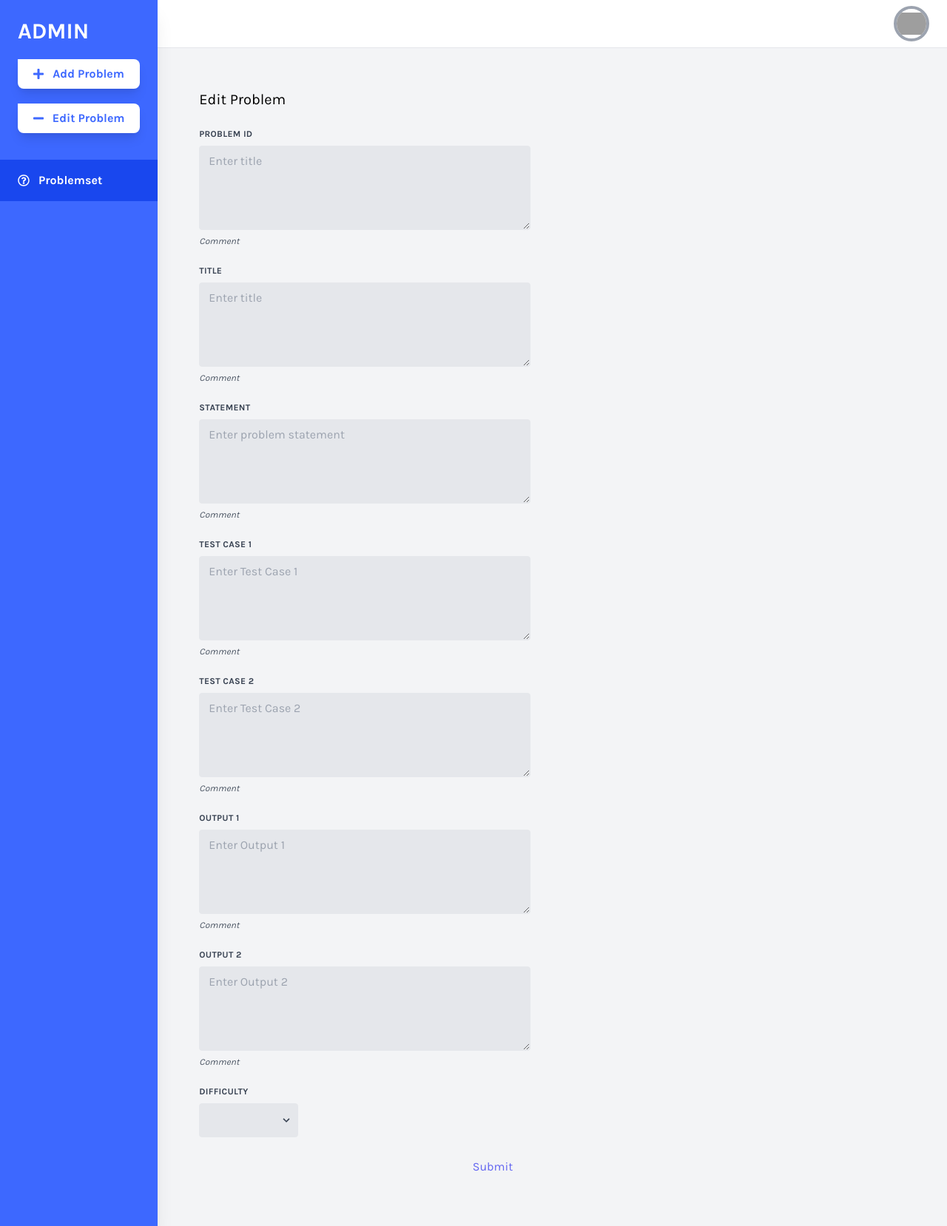
After one commit to ahmad-573/CodeTheeta, a Flask app: page /update_problem.html/ in a window 1280 px wide. The commit adds this page. Shown: the whole page at 74% size. Run offline with Flask 2, Linux system fonts and the light colour scheme; some libraries are stand-ins or nearby versions; grey boxes are pictures that could not be loaded.

Commit message:
edit field

```diff
--- a/app.py
+++ b/app.py
@@ -78,6 +78,9 @@ def view_problem(id):
     result = cur.fetchall()
     return render_template('view_problem.html', result=result)
 
+@app.route('/update_problem.html/')
+def update_problem():
+    return render_template('update_problem.html')
 
 @app.route('/delete_problem/<int:id>')
 def delete_problem(id):
--- /dev/null
+++ b/templates/update_problem.html
@@ -0,0 +1,218 @@
+<!DOCTYPE html>
+<html lang="en">
+
+<head>
+    <meta charset="UTF-8">
+    <meta name="viewport" content="width=device-width, initial-scale=1.0">
+    <title>Dashboard</title>
+    <meta name="description" content="">
+
+    <!-- Tailwind -->
+    <link href="https://unpkg.com/tailwindcss/dist/tailwind.min.css" rel="stylesheet">
+    <style>
+      @import url('https://fonts.googleapis.com/css?family=Karla:400,700&display=swap');
+
+      .font-family-karla {
+        font-family: karla;
+      }
+
+      .bg-sidebar {
+        background: #3d68ff;
+      }
+
+      .cta-btn {
+        color: #3d68ff;
+      }
+
+      .upgrade-btn {
+        background: #1947ee;
+      }
+
+      .upgrade-btn:hover {
+        background: #0038fd;
+      }
+
+      .active-nav-link {
+        background: #1947ee;
+      }
+
+      .nav-item:hover {
+        background: #1947ee;
+      }
+
+      .account-link:hover {
+        background: #3d68ff;
+      }
+    </style>
+</head>
+
+<body class="bg-gray-100 font-family-karla flex">
+    <aside class="relative bg-sidebar h-screen w-64 hidden sm:block shadow-xl">
+        <div class="p-6">
+            <a href="/dashboard-admin.html" class="text-white text-3xl font-semibold uppercase hover:text-gray-300">Admin</a>
+            <button
+            class="modal-open w-full bg-white cta-btn font-semibold py-2 mt-5 rounded-br-lg rounded-bl-lg rounded-tr-lg shadow-lg hover:shadow-xl hover:bg-gray-300 flex items-center justify-center">
+            <i class="fas fa-plus mr-3"></i> Add Problem
+            </button>
+            <button
+            class="modal-open w-full bg-white cta-btn font-semibold py-2 mt-5 rounded-br-lg rounded-bl-lg rounded-tr-lg shadow-lg hover:shadow-xl hover:bg-gray-300 flex items-center justify-center">
+            <i class="fas fa-minus mr-3"></i> Edit Problem
+            </button>
+        </div>
+        <nav class="text-white text-base font-semibold pt-3">
+            <a href="/dashboard-admin.html" class="flex items-center active-nav-link text-white py-4 pl-6 nav-item">
+            <i class="far fa-question-circle mr-3"></i>
+            Problemset
+            </a>
+        </nav>
+    </aside>
+
+    <div class="w-full flex flex-col h-screen overflow-y-hidden">
+    <!-- Desktop Header -->
+        <header class="w-full items-center bg-white py-2 px-6 hidden sm:flex">
+            <div class="w-1/2"></div>
+            <div x-data="{ isOpen: false }" class="relative w-1/2 flex justify-end">
+            <button @click="isOpen = !isOpen"
+                class="realtive z-10 w-12 h-12 rounded-full overflow-hidden border-4 border-gray-400 hover:border-gray-300 focus:border-gray-300 focus:outline-none">
+                <img src="https://www.w3schools.com/images/w3schools_green.jpg">
+            </button>
+            <button x-show="isOpen" @click="isOpen = false" class="h-full w-full fixed inset-0 cursor-default"></button>
+            <div x-show="isOpen" class="absolute w-32 bg-white rounded-lg shadow-lg py-2 mt-16">
+                <a href="/" class="block px-4 py-2 account-link hover:text-white">Sign Out</a>
+            </div>
+            </div>
+        </header>
+
+        <div class="w-full overflow-x-hidden border-t flex flex-col">
+            <main class="w-full flex-grow p-6">
+                <form method="POST" class="w-full max-w-lg p-8">
+                    <h1 class="text-xl text-black pb-6">Edit Problem</h1>
+                    <div class="flex flex-wrap -mx-3 mb-6">
+                        <div class="w-full px-3">
+                          <label class="block uppercase tracking-wide text-gray-700 text-xs font-bold mb-2" for="grid-password">
+                            Problem ID
+                          </label>
+                          <!-- <input
+                            class="appearance-none block w-full bg-gray-200 text-gray-700 border border-gray-200 rounded py-3 px-4 mb-3 leading-tight focus:outline-none focus:bg-white focus:border-gray-500"
+                            id="statement" placeholder="Enter problem statement"> -->
+                          <textarea class="w-full px-3 py-2 bg-gray-200 text-gray-700 border border-gray-200 rounded focus:outline-none focus:bg-white focus:border-gray-500" rows="4" id="id" placeholder="Enter title"></textarea>
+                          <p class="text-gray-600 text-xs italic">Comment</p>
+                        </div>
+                      </div>
+                    <div class="flex flex-wrap -mx-3 mb-6">
+                      <div class="w-full px-3">
+                        <label class="block uppercase tracking-wide text-gray-700 text-xs font-bold mb-2" for="grid-password">
+                          Title
+                        </label>
+                        <!-- <input
+                          class="appearance-none block w-full bg-gray-200 text-gray-700 border border-gray-200 rounded py-3 px-4 mb-3 leading-tight focus:outline-none focus:bg-white focus:border-gray-500"
+                          id="statement" placeholder="Enter problem statement"> -->
+                        <textarea class="w-full px-3 py-2 bg-gray-200 text-gray-700 border border-gray-200 rounded focus:outline-none focus:bg-white focus:border-gray-500" rows="4" id="title" placeholder="Enter title"></textarea>
+                        <p class="text-gray-600 text-xs italic">Comment</p>
+                      </div>
+                    </div>
+                    <div class="flex flex-wrap -mx-3 mb-6">
+                      <div class="w-full px-3">
+                        <label class="block uppercase tracking-wide text-gray-700 text-xs font-bold mb-2" for="grid-password">
+                          Statement
+                        </label>
+                        <!-- <input
+                          class="appearance-none block w-full bg-gray-200 text-gray-700 border border-gray-200 rounded py-3 px-4 mb-3 leading-tight focus:outline-none focus:bg-white focus:border-gray-500"
+                          id="statement" placeholder="Enter problem statement"> -->
+                        <textarea class="w-full px-3 py-2 bg-gray-200 text-gray-700 border border-gray-200 rounded focus:outline-none focus:bg-white focus:border-gray-500" rows="4" id="statement" placeholder="Enter problem statement"></textarea>
+
+                        <p class="text-gray-600 text-xs italic">Comment</p>
+                      </div>
+                    </div>
+                    <div class="flex flex-wrap -mx-3 mb-6">
+                      <div class="w-full px-3">
+                        <label class="block uppercase tracking-wide text-gray-700 text-xs font-bold mb-2" for="grid-password">
+                          Test Case 1
+                        </label>
+                        <!-- <input
+                          class="appearance-none block w-full bg-gray-200 text-gray-700 border border-gray-200 rounded py-3 px-4 mb-3 leading-tight focus:outline-none focus:bg-white focus:border-gray-500"
+                          id="tc1" placeholder="Enter Test Case 1"> -->
+                        <textarea class="w-full px-3 py-2 bg-gray-200 text-gray-700 border border-gray-200 rounded focus:outline-none focus:bg-white focus:border-gray-500" rows="4" id="tc1" placeholder="Enter Test Case 1"></textarea>
+                        <p class="text-gray-600 text-xs italic">Comment</p>
+                      </div>
+                    </div>
+                    <div class="flex flex-wrap -mx-3 mb-6">
+                      <div class="w-full px-3">
+                        <label class="block uppercase tracking-wide text-gray-700 text-xs font-bold mb-2" for="grid-password">
+                          Test Case 2
+                        </label>
+                        <!-- <input
+                          class="appearance-none block w-full bg-gray-200 text-gray-700 border border-gray-200 rounded py-3 px-4 mb-3 leading-tight focus:outline-none focus:bg-white focus:border-gray-500"
+                          id="tc2" placeholder="Enter Test Case 2"> -->
+                        <textarea class="w-full px-3 py-2 bg-gray-200 text-gray-700 border border-gray-200 rounded focus:outline-none focus:bg-white focus:border-gray-500" rows="4" id="tc2" placeholder="Enter Test Case 2"></textarea>
+                        <p class="text-gray-600 text-xs italic">Comment</p>
+                      </div>
+                    </div>
+                    <div class="flex flex-wrap -mx-3 mb-6">
+                      <div class="w-full px-3">
+                        <label class="block uppercase tracking-wide text-gray-700 text-xs font-bold mb-2" for="grid-password">
+                          Output 1
+                        </label>
+                        <!-- <input
+                          class="appearance-none block w-full bg-gray-200 text-gray-700 border border-gray-200 rounded py-3 px-4 mb-3 leading-tight focus:outline-none focus:bg-white focus:border-gray-500"
+                          id="o1" placeholder="Enter Output 1"> -->
+                        <textarea class="w-full px-3 py-2 bg-gray-200 text-gray-700 border border-gray-200 rounded focus:outline-none focus:bg-white focus:border-gray-500" rows="4" id="o1" placeholder="Enter Output 1"></textarea>
+                        <p class="text-gray-600 text-xs italic">Comment</p>
+                      </div>
+                    </div>
+                    <div class="flex flex-wrap -mx-3 mb-6">
+                      <div class="w-full px-3">
+                        <label class="block uppercase tracking-wide text-gray-700 text-xs font-bold mb-2" for="grid-password">
+                          Output 2
+                        </label>
+                        <!-- <input
+                          class="appearance-none block w-full bg-gray-200 text-gray-700 border border-gray-200 rounded py-3 px-4 mb-3 leading-tight focus:outline-none focus:bg-white focus:border-gray-500"
+                          id="o2" placeholder="Enter Output 2"> -->
+                        <textarea class="w-full px-3 py-2 bg-gray-200 text-gray-700 border border-gray-200 rounded focus:outline-none focus:bg-white focus:border-gray-500" rows="4" id="o2" placeholder="Enter Output 2"></textarea>
+                        <p class="text-gray-600 text-xs italic">Comment</p>
+                      </div>
+                    </div>
+                    <div class="flex flex-wrap -mx-3 mb-2">
+                      <div class="w-full md:w-1/3 px-3 mb-6 md:mb-0">
+                        <label class="block uppercase tracking-wide text-gray-700 text-xs font-bold mb-2" for="grid-state">
+                          Difficulty
+                        </label>
+                        <div class="relative">
+                          <select
+                            class="block appearance-none w-full bg-gray-200 border border-gray-200 text-gray-700 py-3 px-4 pr-8 rounded leading-tight focus:outline-none focus:bg-white focus:border-gray-500"
+                            id="difficulty">
+                            <option></option>
+                            <option>Easy</option>
+                            <option>Medium</option>
+                            <option>Hard</option>
+                          </select>
+                          <div class="pointer-events-none absolute inset-y-0 right-0 flex items-center px-2 text-gray-700">
+                            <svg class="fill-current h-4 w-4" xmlns="http://www.w3.org/2000/svg" viewBox="0 0 20 20">
+                              <path d="M9.293 12.95l.707.707L15.657 8l-1.414-1.414L10 10.828 5.757 6.586 4.343 8z" />
+                            </svg>
+                          </div>
+                        </div>
+                      </div>
+                    </div>
+                    <div class="flex justify-end pt-2">
+                      <input type="button" value="Submit"
+                        class="modal-close px-4 bg-transparent p-3 rounded-lg text-indigo-500 hover:bg-gray-100 hover:text-indigo-400 mr-2"
+                        onclick="myFunction()">
+
+                      <!-- <button class="modal-close px-4 bg-indigo-500 p-3 rounded-lg text-white hover:bg-indigo-400">Close</button> -->
+                    </div>
+                  </form>
+            </main>
+
+        </div>
+          <!-- AlpineJS -->
+  <script src="https://cdn.jsdelivr.net/gh/alpinejs/alpine@v2.x.x/dist/alpine.min.js" defer></script>
+  <!-- Font Awesome -->
+  <script src="https://cdnjs.cloudflare.com/ajax/libs/font-awesome/5.13.0/js/all.min.js"
+    integrity="sha256-KzZiKy0DWYsnwMF+X1DvQngQ2/FxF7MF3Ff72XcpuPs=" crossorigin="anonymous"></script>
+  <!-- ChartJS -->
+  <script src="https://cdnjs.cloudflare.com/ajax/libs/Chart.js/2.9.3/Chart.min.js"
+    integrity="sha256-R4pqcOYV8lt7snxMQO/HSbVCFRPMdrhAFMH+vr9giYI=" crossorigin="anonymous"></script>
+    </div>
+</body>
+</html>
```
Also changed, not shown: templates/dashboard-admin.html (+6 -2 lines).
